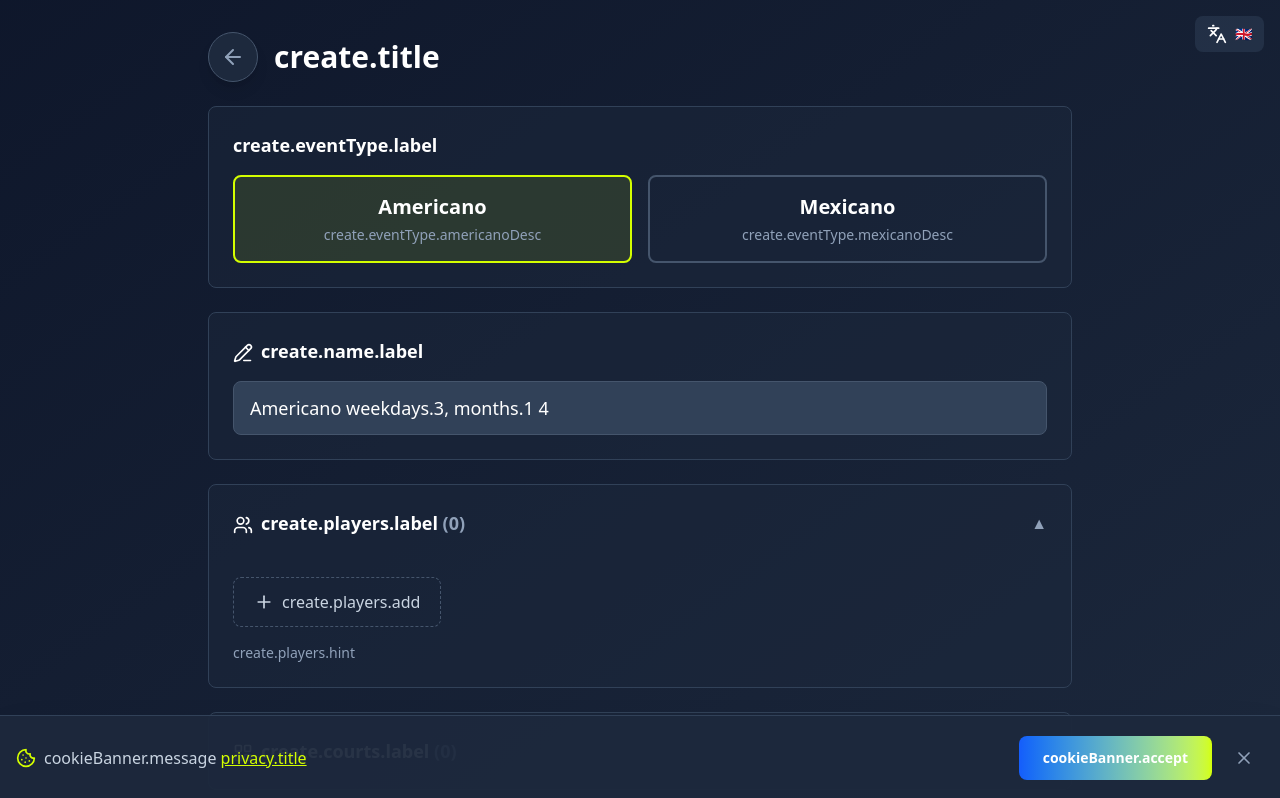
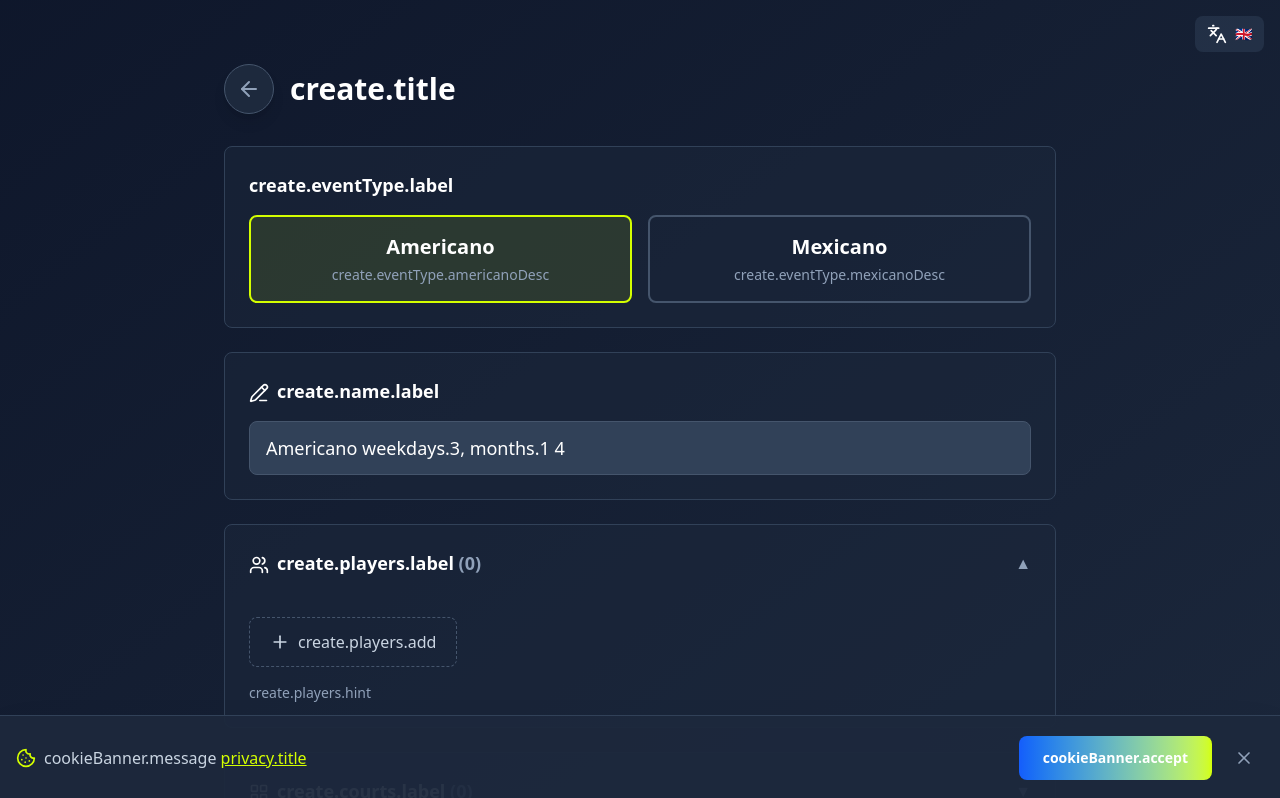
Before and after one commit to DarBrick/padel-boy, a React (Vite) app: page /padel-boy/create in a window 1280 px wide. Shown: the top 798 px of the page. Built offline with nearby package versions, Linux system fonts and the light colour scheme; the HTML template or start-up script is replaced by a standard one.

Commit message:
correct spacing on create page

```diff
--- a/src/pages/Create.tsx
+++ b/src/pages/Create.tsx
@@ -95,15 +95,18 @@ export function Create() {
   }
 
   return (
-    <div className="space-y-6">
+    <div className="min-h-screen py-8 space-y-8">
       {/* Header */}
-      <div className="flex items-center gap-4">
-        <IconButton onClick={() => navigate('/')} label={t('create.backToHome')} />
-        <h1 className="text-3xl font-bold">{t('create.title')}</h1>
+      <div className="container mx-auto px-4">
+        <div className="flex items-center gap-4">
+          <IconButton onClick={() => navigate('/')} label={t('create.backToHome')} />
+          <h1 className="text-3xl font-bold">{t('create.title')}</h1>
+        </div>
       </div>
 
       {/* Form */}
-      <form onSubmit={handleSubmit(onSubmit)} className="space-y-6">
+      <div className="container mx-auto px-4">
+        <form onSubmit={handleSubmit(onSubmit)} className="space-y-6">
         {/* Event Type */}
         <FormSection>
           <label className="block text-lg font-semibold mb-4">
@@ -216,7 +219,8 @@ export function Create() {
         <GradientButton type="submit" fullWidth disabled={players.length < 4}>
           {t('create.submit')}
         </GradientButton>
-      </form>
+        </form>
+      </div>
     </div>
   )
 }
```
